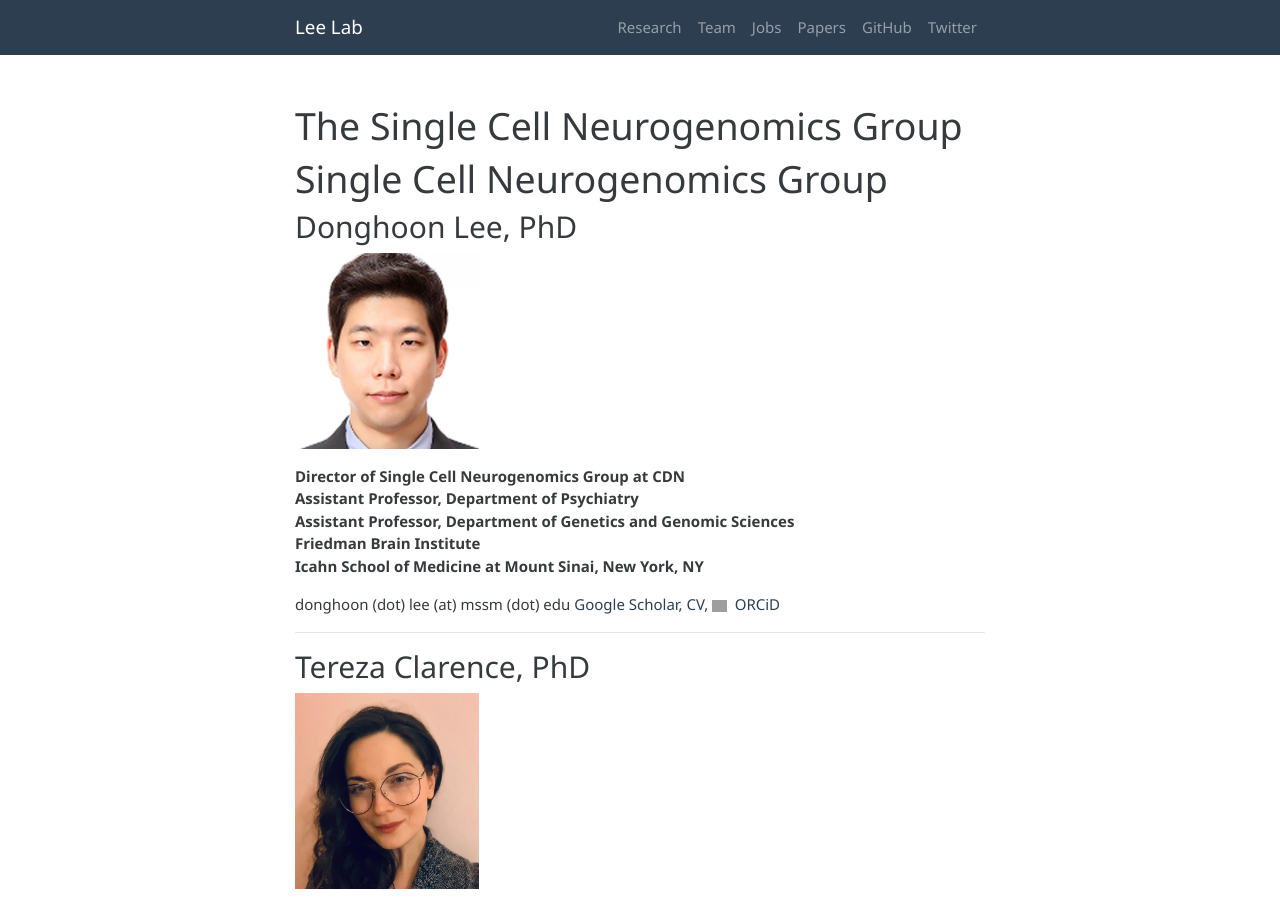
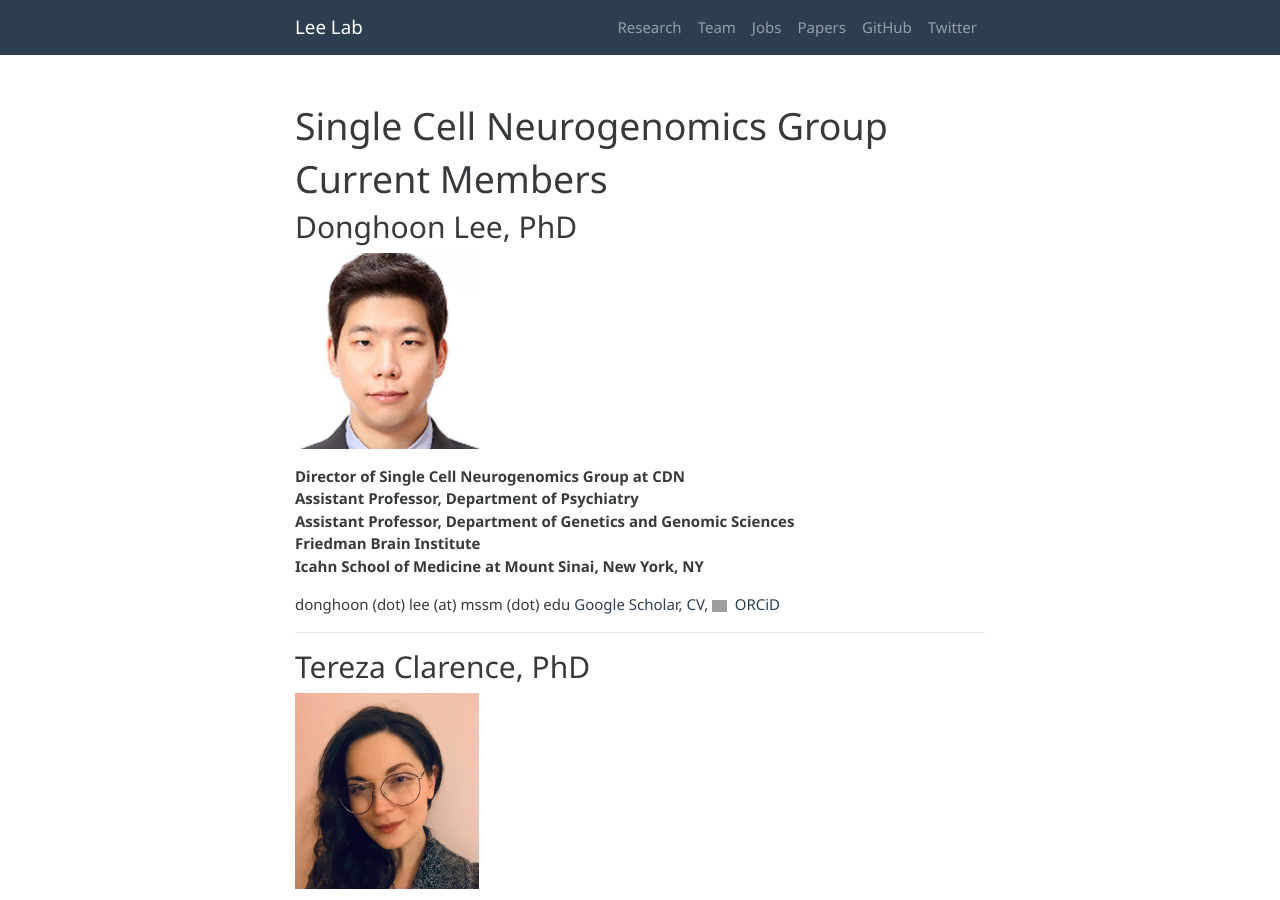
Before and after one commit to leelaboratory/leelaboratory.github.io, a Jekyll site: the page built from pages/team.md, in a window 1280 px wide and 900 px high. Built offline with Jekyll 4.4.1, drawn with Linux system fonts in a browser that asks for light colours; grey boxes are pictures that could not be loaded.

Commit message:
Update team title and add current members section

```diff
--- a/pages/team.md
+++ b/pages/team.md
@@ -1,10 +1,12 @@
 ---
 permalink: /team/
 layout: page
-title: 'The Single Cell Neurogenomics Group'
+title: 'Single Cell Neurogenomics Group'
 ---
 
-# Single Cell Neurogenomics Group
+
+
+# Current Members
 
 
 
@@ -36,6 +38,7 @@ tereza (dot) clarence (at) mssm (dot) edu
 
 
 ## Dimitrios Kyriakis, PhD
+<img src="/images/DK.png" width="184" height="196">
 <p><b>
   Postdoctoral Fellow - Computational Biology
 </b></p>
```
